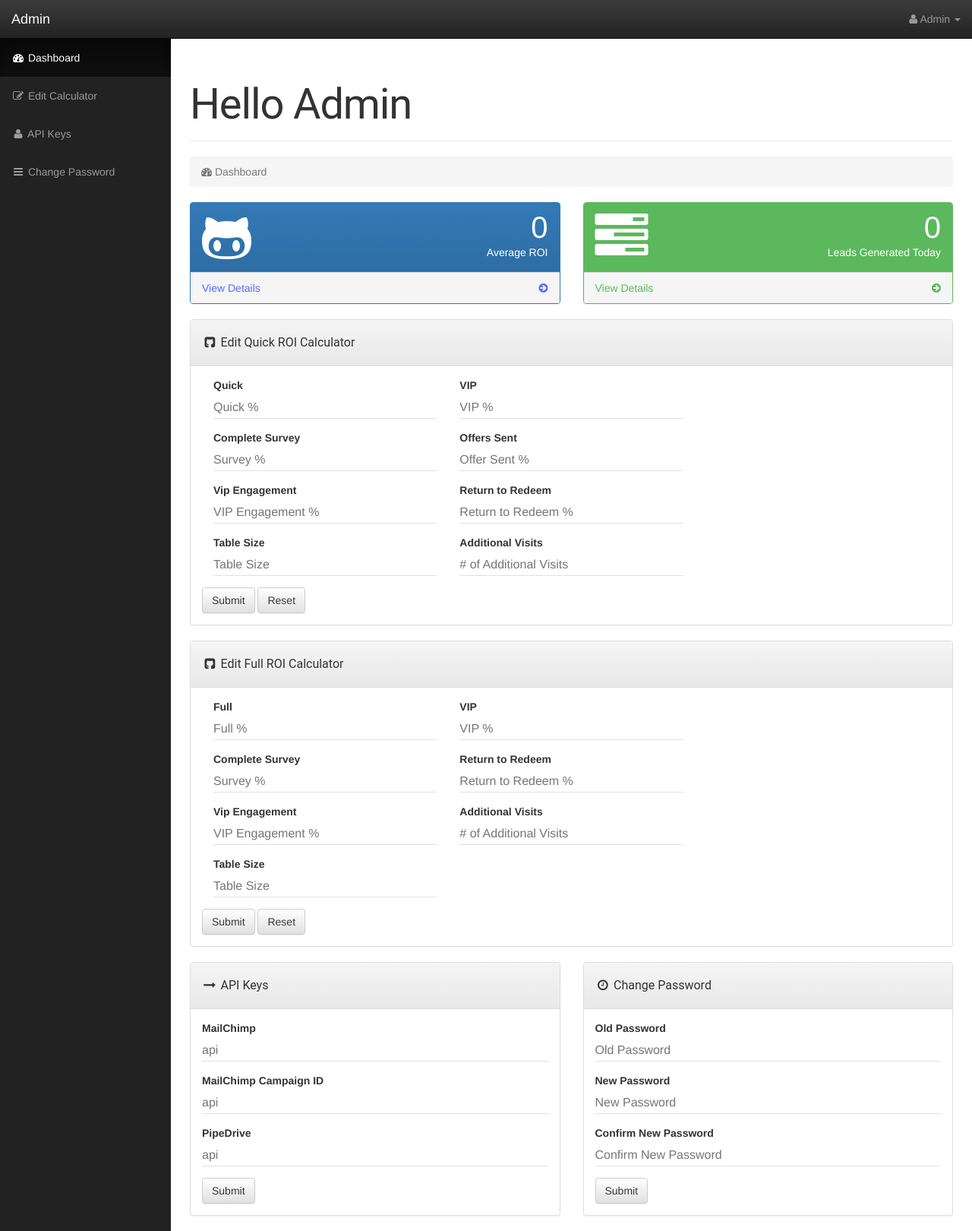
After one commit to purebone00/DriveCX, a PHP site: page /admin.html in a window 1280 px wide. The commit adds this page. Shown: the whole page at 76% size. Run offline with PHP 8.4, Linux system fonts and the light colour scheme; some libraries are stand-ins or nearby versions.

Commit message:
Untested but final

```diff
--- /dev/null
+++ b/admin.html
@@ -0,0 +1,374 @@
+<!DOCTYPE html>
+<html lang="en">
+
+<head>
+  <meta charset="utf-8">
+  <meta http-equiv="X-UA-Compatible" content="IE=edge">
+  <meta name="viewport" content="width=device-width, initial-scale=1">
+  <!-- The above 3 meta tags *must* come first in the head; any other head content must come *after* these tags -->
+  <title>Admin Panel</title>
+
+  <!-- Latest compiled and minified CSS -->
+  <link rel="stylesheet" href="https://maxcdn.bootstrapcdn.com/bootstrap/3.3.7/css/bootstrap.min.css" integrity="sha384-BVYiiSIFeK1dGmJRAkycuHAHRg32OmUcww7on3RYdg4Va+PmSTsz/K68vbdEjh4u" crossorigin="anonymous">
+  <!-- Optional theme -->
+  <link rel="stylesheet" href="https://maxcdn.bootstrapcdn.com/bootstrap/3.3.7/css/bootstrap-theme.min.css" integrity="sha384-rHyoN1iRsVXV4nD0JutlnGaslCJuC7uwjduW9SVrLvRYooPp2bWYgmgJQIXwl/Sp" crossorigin="anonymous">
+
+  <!-- Material Design Theming -->
+  <link rel="stylesheet" href="https://code.getmdl.io/1.1.3/material.orange-indigo.min.css">
+  <link rel="stylesheet" href="https://fonts.googleapis.com/icon?family=Material+Icons">
+  <script defer src="https://code.getmdl.io/1.1.3/material.min.js"></script>
+
+  <link href="font-awesome/css/font-awesome.min.css" rel="stylesheet" type="text/css">
+
+  <!--sb admin css -->
+  <link href="resources/sb-admin.css" rel="stylesheet" type="text/css">
+
+  <link href="resources/admin.css" rel="stylesheet" type="text/css">
+
+
+  <!--Firebase-->
+  <script src="https://www.gstatic.com/firebasejs/3.4.0/firebase.js"></script>
+  <script src="https://www.gstatic.com/firebasejs/3.4.0/firebase-app.js"></script>
+  <script src="https://www.gstatic.com/firebasejs/3.4.0/firebase-auth.js"></script>
+  <script src="https://www.gstatic.com/firebasejs/3.4.0/firebase-database.js"></script>
+  <script src="https://www.gstatic.com/firebasejs/3.4.0/firebase-storage.js"></script>
+  <script src="resources/admin.js"></script>
+
+</head>
+
+<body>
+
+
+  <div id="wrapper">
+
+    <!-- Navigation -->
+    <nav class="navbar navbar-inverse navbar-fixed-top" role="navigation">
+      <!-- Brand and toggle get grouped for better mobile display -->
+      <div id="topNav" class="navbar-header">
+        <button type="button" class="navbar-toggle" data-toggle="collapse" data-target=".navbar-ex1-collapse">
+                    <span class="sr-only">Toggle navigation</span>
+                    <span class="icon-bar"></span>
+                    <span class="icon-bar"></span>
+                    <span class="icon-bar"></span>
+                </button>
+        <a class="navbar-brand" href="index.html">Admin</a>
+      </div>
+      <!-- Top Menu Items -->
+      <ul class="nav navbar-right top-nav">
+
+        <li class="dropdown">
+          <a href="#" class="dropdown-toggle" data-toggle="dropdown"><i class="fa fa-user"></i> Admin <b class="caret"></b></a>
+          <ul class="dropdown-menu">
+            <li>
+              <a href='javascript:;' onclick='signOut();'><i class="fa fa-fw fa-power-off"></i> Log Out</a>
+            </li>
+          </ul>
+        </li>
+      </ul>
+      <!-- Sidebar Menu Items - These collapse to the responsive navigation menu on small screens -->
+      <div class="collapse navbar-collapse navbar-ex1-collapse">
+        <ul class="nav navbar-nav side-nav">
+          <li class="active">
+            <a href="#topNav"><i class="fa fa-fw fa-dashboard"></i> Dashboard</a>
+          </li>
+          <li>
+            <a href="#addprojectpanel"><i class="fa fa-fw fa-edit"></i> Edit Calculator </a>
+          </li>
+          <li>
+            <a href="#api_panelHeading"><i class="fa fa-fw fa-user"></i> API Keys </a>
+          </li>
+          <li>
+            <a href="#editprof"><i class="fa fa-fw fa-bars"></i> Change Password </a>
+          </li>
+        </ul>
+      </div>
+      <!-- /.navbar-collapse -->
+    </nav>
+
+    <div id="page-wrapper">
+
+      <div class="container-fluid">
+
+        <!-- Page Heading -->
+        <div class="row">
+          <div class="col-lg-12">
+            <h1 class="page-header">
+              Hello Admin
+            </h1>
+            <ol class="breadcrumb">
+              <li class="active">
+                <i class="fa fa-dashboard"></i> Dashboard
+              </li>
+            </ol>
+          </div>
+        </div>
+
+        <!-- /.row -->
+
+        <div class="row">
+          <div class="col-lg-6 col-md-6">
+            <div class="panel panel-primary">
+              <div class="panel-heading">
+                <div class="row">
+                  <div class="col-xs-3">
+                    <i class="fa fa-github-alt fa-5x"></i>
+                  </div>
+                  <div class="col-xs-9 text-right">
+                    <div class="huge" id="finishedProjectNumber">0</div>
+                    <div>Average ROI</div>
+                  </div>
+                </div>
+              </div>
+              <a href="#">
+                <div class="panel-footer">
+                  <span class="pull-left">View Details</span>
+                  <span class="pull-right"><i class="fa fa-arrow-circle-right"></i></span>
+                  <div class="clearfix"></div>
+                </div>
+              </a>
+            </div>
+          </div>
+          <div class="col-lg-6 col-md-6">
+            <div class="panel panel-green">
+              <div class="panel-heading">
+                <div class="row">
+                  <div class="col-xs-3">
+                    <i class="fa fa-tasks fa-5x"></i>
+                  </div>
+                  <div class="col-xs-9 text-right">
+                    <div id="currentProjects" class="huge">0</div>
+                    <div>Leads Generated Today</div>
+                  </div>
+                </div>
+              </div>
+              <a href="#">
+                <div class="panel-footer">
+                  <span class="pull-left">View Details</span>
+                  <span class="pull-right"><i class="fa fa-arrow-circle-right"></i></span>
+                  <div class="clearfix"></div>
+                </div>
+              </a>
+            </div>
+          </div>
+        </div>
+
+
+      </div>
+      <!-- /.container-fluid -->
+      <div id="addprojectpanel">
+        <div class="col-lg-12">
+          <div class="panel panel-default">
+            <div id="q_panelheading" class="panel-heading">
+              <h3 class="panel-title"><i class="fa fa-github-square fa-fw"></i> Edit Quick ROI Calculator </h3>
+            </div>
+            <div id="q_panelbody" class="panel-body">
+              <form>
+                <div class="row">
+                  <div class="col-lg-12">
+                    <div class="col-lg-4">
+                      <div class="form-group">
+                        <label>Quick</label>
+                        <input class="mdl-textfield__input" style="width:100%;" min="0" max="100" type="number" id="q_quickRating" name="quickRating" placeholder="Quick %" />
+                      </div>
+                      <div class="form-group">
+                        <label>Complete Survey</label>
+                        <input class="mdl-textfield__input" style="width:100%;" min="0" max="100" type="number" id="q_csp" name="csp" placeholder="Survey %" />
+                      </div>
+                      <div class="form-group">
+                        <label>Vip Engagement</label>
+                        <input class="mdl-textfield__input" style="width:100%;" min="0" max="100" type="number" id="q_vipEngage" name="vipEngage" placeholder="VIP Engagement %" />
+                      </div>
+                      <div class="form-group">
+                        <label>Table Size</label>
+                        <input class="mdl-textfield__input" style="width:100%;" min="0" max="100" type="number" id="q_tableSize" name="tableSize" placeholder="Table Size" />
+                      </div>
+                    </div>
+                    <div class="col-lg-4">
+                      <div class="form-group">
+                        <label>VIP</label>
+                        <input class="mdl-textfield__input" style="width:100%;" min="0" max="100" type="number" id="q_vip" name="vip" placeholder="VIP %" />
+                      </div>
+                      <div class="form-group">
+                        <label>Offers Sent</label>
+                        <input class="mdl-textfield__input" style="width:100%;" min="0" max="100" type="number" id="q_offerSent" name="offerSent" placeholder="Offer Sent %" />
+                      </div>
+                      <div class="form-group">
+                        <label>Return to Redeem</label>
+                        <input class="mdl-textfield__input" style="width:100%;" min="0" max="100" type="number" id="q_rtr" name="rtr" placeholder="Return to Redeem %" />
+                      </div>
+                      <div class="form-group">
+                        <label>Additional Visits</label>
+                        <input class="mdl-textfield__input" style="width:100%;" min="0" max="100" type="number" id="q_addVisits" name="addVisits" placeholder="# of Additional Visits" />
+                      </div>
+                    </div>
+                  </div>
+                </div>
+              </form>
+              <button id="FormulaSubmit" type="submit" onclick="return QuickFormulaSubmit()" class="btn btn-default">Submit</button>
+              <button type="reset" class="btn btn-default">Reset</button>
+
+            </div>
+            <div id="quickSection" class="overlay">
+              <!-- Overlay content -->
+              <div class="overlay-content">
+                <div class="load-bar">
+                  <div class="bar"></div>
+                  <div class="bar"></div>
+                  <div class="bar"></div>
+                </div>
+              </div>
+            </div>
+          </div>
+        </div>
+      </div>
+
+      <div id="addprojectpanel">
+        <div class="col-lg-12">
+          <div class="panel panel-default">
+            <div id="f_panelheading" class="panel-heading">
+              <h3 class="panel-title"><i class="fa fa-github-square fa-fw"></i> Edit Full ROI Calculator </h3>
+            </div>
+            <div id="f_panelbody" class="panel-body">
+              <form>
+                <div class="row">
+                  <div class="col-lg-12">
+
+                    <div class="col-lg-4">
+                      <div class="form-group">
+                        <label>Full</label>
+                        <input class="mdl-textfield__input" style="width:100%;" min="0" max="100" type="number" id="f_fullRating" name="fullRating" placeholder="Full %" />
+                      </div>
+                      <div class="form-group">
+                        <label>Complete Survey</label>
+                        <input class="mdl-textfield__input" style="width:100%;" min="0" max="100" type="number" id="f_csp" name="csp" placeholder="Survey %" />
+                      </div>
+                      <div class="form-group">
+                        <label>Vip Engagement</label>
+                        <input class="mdl-textfield__input" style="width:100%;" min="0" max="100" type="number" id="f_vipEngage" name="vipEngage" placeholder="VIP Engagement %" />
+                      </div>
+                      <div class="form-group">
+                        <label>Table Size</label>
+                        <input class="mdl-textfield__input" style="width:100%;" min="0" max="100" type="number" id="f_tableSize" name="tableSize" placeholder="Table Size" />
+                      </div>
+                    </div>
+                    <div class="col-lg-4">
+                      <div class="form-group">
+                        <label>VIP</label>
+                        <input class="mdl-textfield__input" style="width:100%;" min="0" max="100" type="number" id="f_vip" name="vip" placeholder="VIP %" />
+                      </div>
+                      <div class="form-group">
+                        <label>Return to Redeem</label>
+                        <input class="mdl-textfield__input" style="width:100%;" min="0" max="100" type="number" id="f_rtr" name="rtr" placeholder="Return to Redeem %" />
+                      </div>
+                      <div class="form-group">
+                        <label>Additional Visits</label>
+                        <input class="mdl-textfield__input" style="width:100%;" min="0" max="100" type="number" id="f_addVisits" name="addVisits" placeholder="# of Additional Visits" />
+                      </div>
+                    </div>
+                  </div>
+                </div>
+              </form>
+              <button id="FormulaSubmit" type="submit" onclick="return FullFormulaSubmit()" class="btn btn-default">Submit</button>
+              <button type="reset" class="btn btn-default">Reset</button>
+
+            </div>
+            <div id="fullSection" class="overlay">
+              <!-- Overlay content -->
+              <div class="overlay-content">
+                <div class="load-bar">
+                  <div class="bar"></div>
+                  <div class="bar"></div>
+                  <div class="bar"></div>
+                </div>
+              </div>
+            </div>
+          </div>
+        </div>
+      </div>
+
+      <div id="editme">
+        <div class="col-lg-6" style="margin-bottom:50px;">
+          <div class="panel panel-default">
+            <div id="api_panelHeading" class="panel-heading">
+              <h3 class="panel-title"><i class="fa fa-long-arrow-right fa-fw"></i> API Keys </h3>
+            </div>
+            <div id="api" class="overlay">
+              <!-- Overlay content -->
+              <div class="overlay-content">
+                <div class="load-bar">
+                  <div class="bar"></div>
+                  <div class="bar"></div>
+                  <div class="bar"></div>
+                </div>
+              </div>
+            </div>
+            <div id="api_panelBody" class="panel-body">
+              <div class="form-group">
+                <label>MailChimp</label>
+                <input class="mdl-textfield__input" style="width:100%;" type="text" id="mailchimpAPI" name="mailchimpAPI" placeholder="api" />
+              </div>
+              <div class="form-group">
+                <label>MailChimp Campaign ID</label>
+                <input class="mdl-textfield__input" style="width:100%;" type="text" id="mailchimpCampaignID" name="mailchimpCampaignID" placeholder="api" />
+              </div>
+              <div class="form-group">
+                <label>PipeDrive</label>
+                <input class="mdl-textfield__input" style="width:100%;" type="text" id="pipedriveAPI" name="pipedriveAPI" placeholder="api" />
+              </div>
+              <button id="FormulaSubmit" type="submit" onclick="return APISubmit();" class="btn btn-default">Submit</button>
+            </div>
+          </div>
+        </div>
+
+        <div class="col-lg-6" id="editprof" style="margin-bottom:50px;">
+          <div class="panel panel-default">
+            <div id="pw_panel-heading" class="panel-heading">
+              <h3 class="panel-title"><i class="fa fa-clock-o fa-fw"></i> Change Password</h3>
+            </div>
+            <div id="pw" class="overlay">
+              <!-- Overlay content -->
+              <div class="overlay-content">
+                <div class="load-bar">
+                  <div class="bar"></div>
+                  <div class="bar"></div>
+                  <div class="bar"></div>
+                </div>
+              </div>
+            </div>
+            <div id="pw_panelbody" class="panel-body">
+              <div class="form-group">
+                <label>Old Password</label>
+                <input class="mdl-textfield__input" style="width:100%;" type="text" id="oldPW" name="oldPW" placeholder="Old Password" />
+              </div>
+              <div class="form-group">
+                <label>New Password</label>
+                <input class="mdl-textfield__input" style="width:100%;" type="text" id="newPW" name="newPW" placeholder="New Password" />
+              </div>
+              <div class="form-group">
+                <label>Confirm New Password</label>
+                <input class="mdl-textfield__input" style="width:100%;" type="text" id="newPWConfirm" name="newPWConfirm" placeholder="Confirm New Password" />
+              </div>
+              <button id="PasswordSubmit" type="submit" onclick="return changePassword()" class="btn btn-default">Submit</button>
+              <p id="pwError" style="display:none; color:red;">Failed to change password. Try something else.</p>
+            </div>
+          </div>
+        </div>
+
+
+      </div>
+
+    </div>
+    <!-- /#page-wrapper -->
+
+  </div>
+  <!-- /#wrapper -->
+
+
+
+  <!-- jQuery -->
+  <script src="https://cdnjs.cloudflare.com/ajax/libs/jquery/3.2.1/jquery.js"></script>
+  <!-- Latest compiled and minified JavaScript -->
+  <script src="https://maxcdn.bootstrapcdn.com/bootstrap/3.3.7/js/bootstrap.min.js" integrity="sha384-Tc5IQib027qvyjSMfHjOMaLkfuWVxZxUPnCJA7l2mCWNIpG9mGCD8wGNIcPD7Txa" crossorigin="anonymous"></script>
+</body>
+
+</html>
--- a/success.php
+++ b/success.php
@@ -51,7 +51,9 @@
 
 	<div class="container">
 
-	<div class="class="col-sm-12" style="max-width: 550px; margin: auto;
+
+	<div class="row">
+                		<div class="class="col-sm-12" style="max-width: 550px; margin: auto;
     width: 50%;">
 	<div class ="row" >
 	 <div class="animated zoomInLeft" style="-webkit-animation-delay: 1s;">
@@ -75,8 +77,6 @@
                         </div>
                     </div>
 	</div>
-
-	<div class="row">
 
                 <div style="margin-bottom:25px; margin-top:-85px; color: #757575;">
                         <div class="card card-container">
```
Also changed, not shown: index.html (+5 -5 lines), login.html (+6 -6 lines), php/send_deal.php (+24 -2 lines), php/send_email.php (+70 -35 lines), resources/admin.js (+35 -13 lines), resources/style.css (+7 -4 lines).
